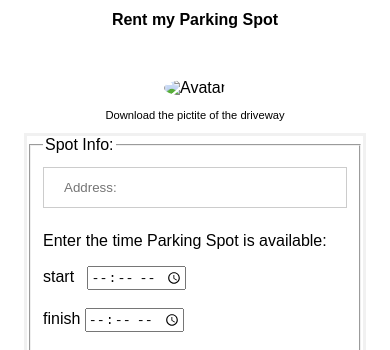
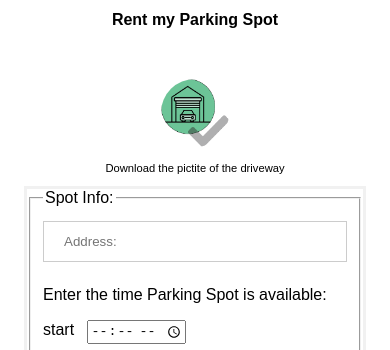
Before and after one commit to hossfahad/Parking-App, a plain HTML site: page www/rent-spot.html in a window 390 px wide. Shown: the top 350 px of the page. Drawn offline with Linux system fonts and the light colour scheme; some packages are replaced by stand-ins of ours.

Commit message:
css changes

```diff
--- a/www/rent-spot.html
+++ b/www/rent-spot.html
@@ -16,7 +16,7 @@
         <div class="col">
 
           <div  class="imgcontainer">
-            <img style="width:20%" src="drive.png" alt="Avatar" class="avatar">
+            <img style="width:20%" src="img/drive.png" alt="Avatar" class="avatar">
             <p style="font-size:70%">Download the pictite of the driveway</p>
           </div>
 
```
